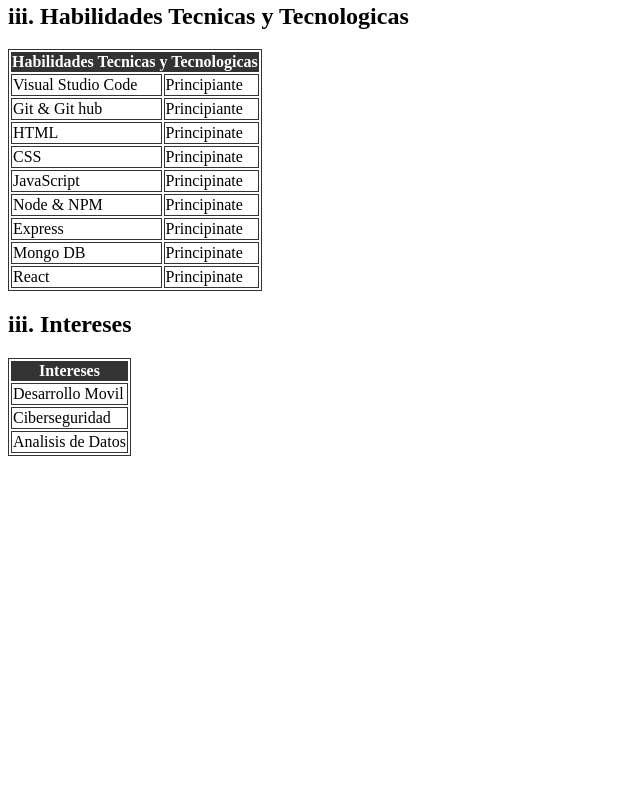
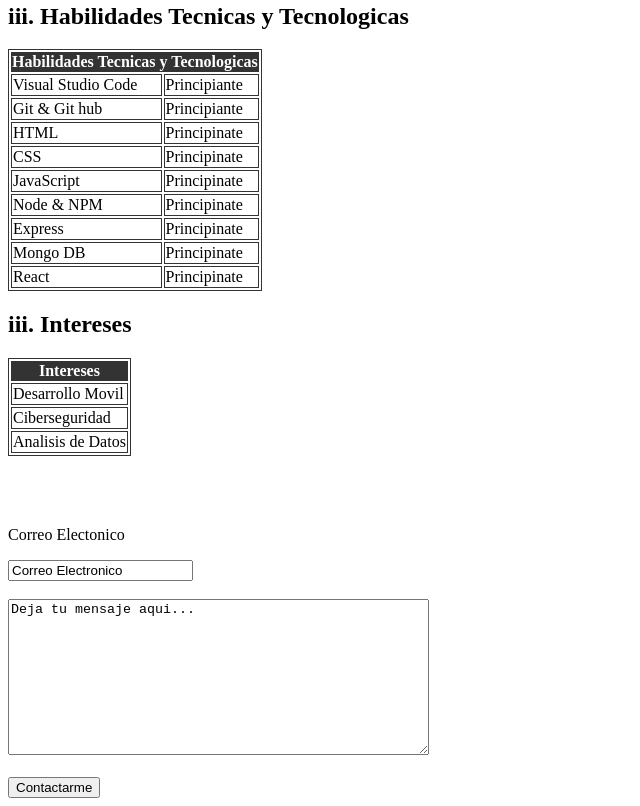
Before and after one commit to Secfu/html-intro, a plain HTML site: page index.html in a window 1280 px wide. Shown: the part 491-1297 px from the top of the page, without its empty margins (0-640 px from the left). Before the commit the page ends 955 px from the top, so only its background shows below. Drawn offline with Linux system fonts and the light colour scheme.

Commit message:
actualizacion de HTML despues de guardar

```diff
--- a/index.html
+++ b/index.html
@@ -108,5 +108,18 @@
             </tr>
           </tbody>
         </table>
+
+    <br/><br/><br/>
+
+    <p>Correo Electonico</p>
+    <input type="email" value="Correo Electronico" />
+    <br/><br/>
+
+    <textarea name="textarea" rows="10" cols="50">Deja tu mensaje aqui...</textarea>
+
+    <br/><br/>
+
+    <button name="button">Contactarme</button>
+
   </body>
 </html>
```
